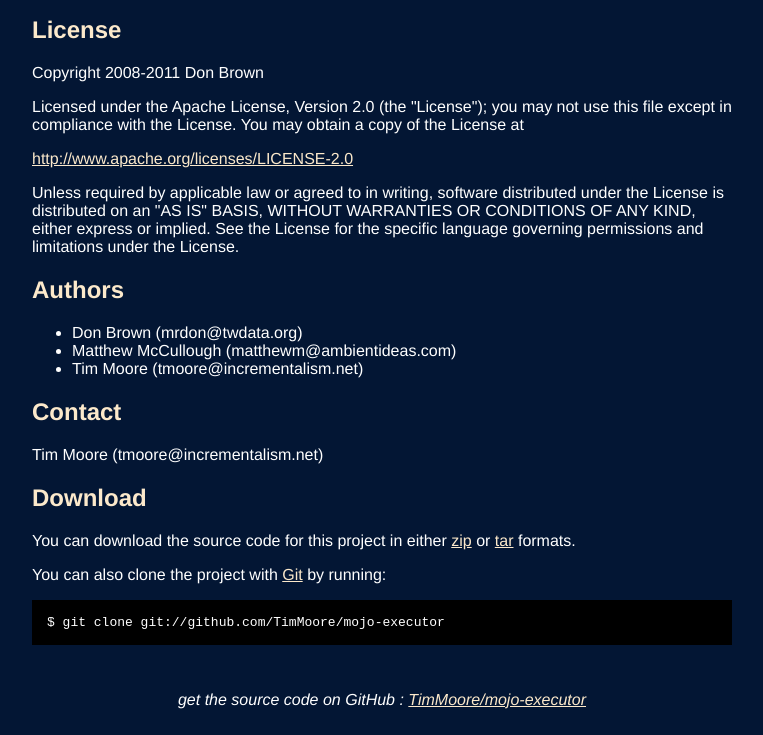
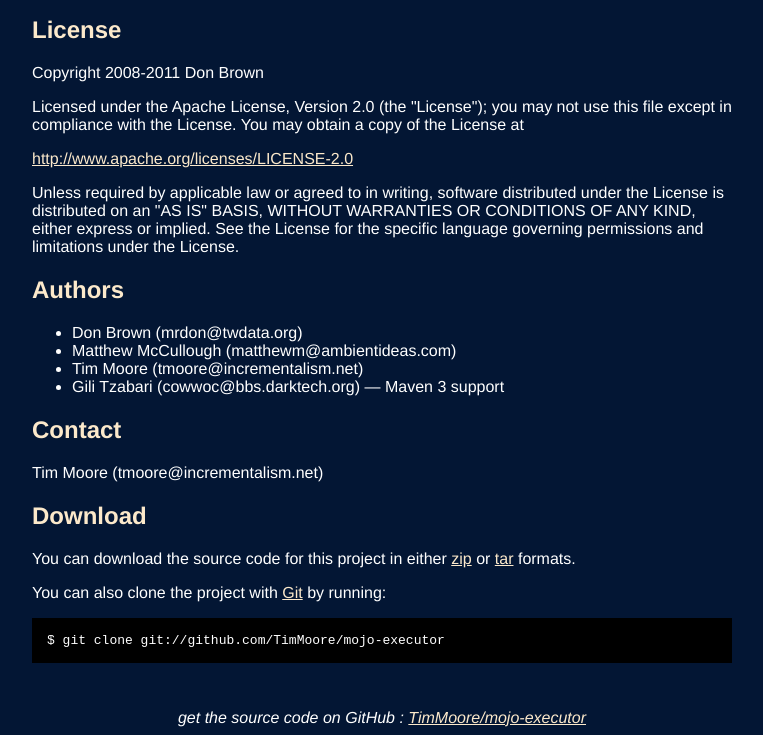
Before and after one commit to mojo-executor/mojo-executor, a plain HTML site: page index.html in a window 1280 px wide. Shown: the part 1507-2242 px from the top of the page, without its empty margins (258-1021 px from the left). Drawn offline with Linux system fonts and the light colour scheme.

Commit message:
Add credit for Gili Tzabari.
He contributed a patch that provides Maven 3 support.

```diff
--- a/index.html
+++ b/index.html
@@ -138,6 +138,8 @@
         <li>Don Brown (mrdon@twdata.org)</li>
         <li>Matthew McCullough (matthewm@ambientideas.com)</li>
         <li>Tim Moore (tmoore@incrementalism.net)</li>
+        <li>Gili Tzabari (cowwoc@bbs.darktech.org)
+            &mdash; Maven 3 support</li>
     </ul>
 
     <h2>Contact</h2>
```
